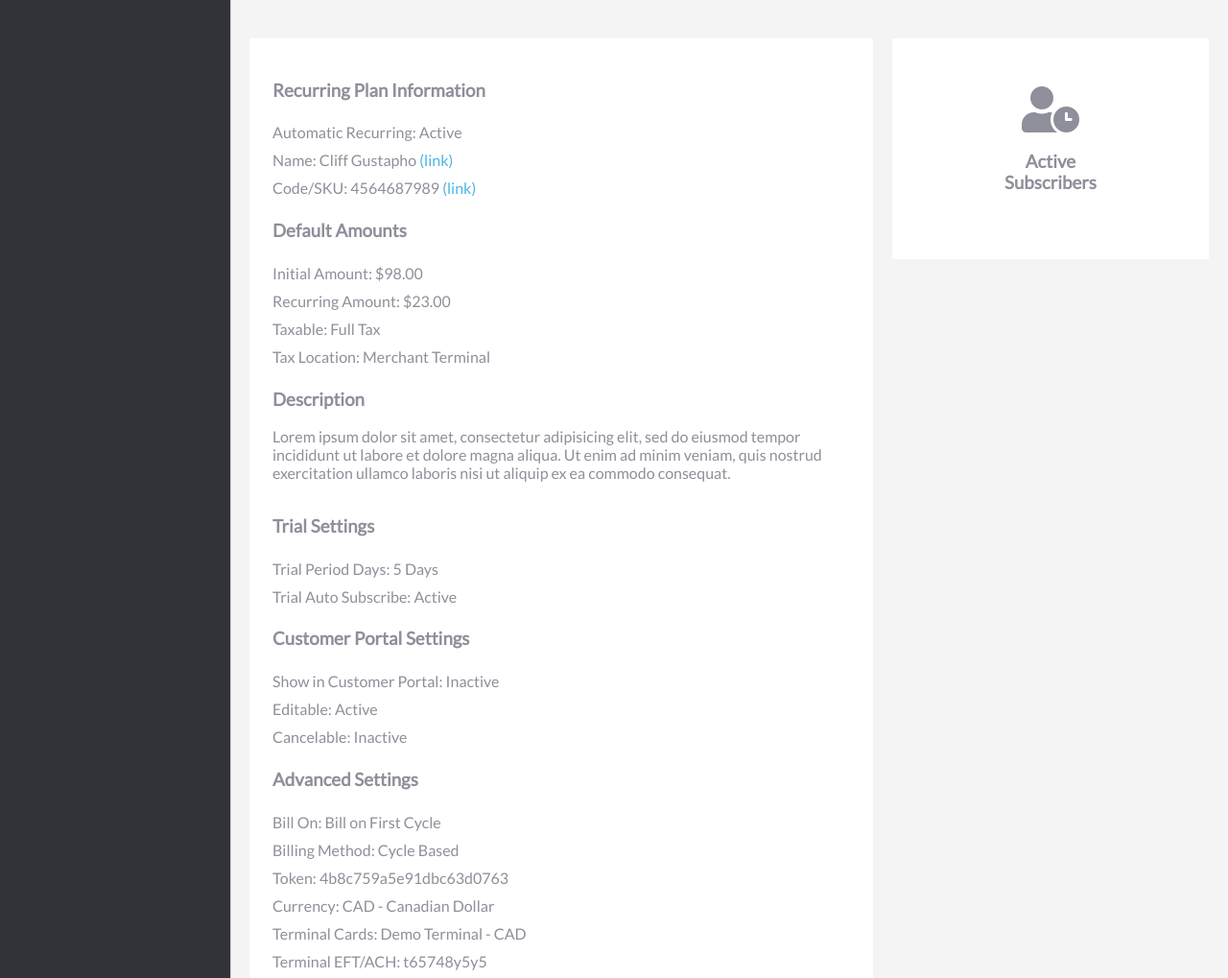
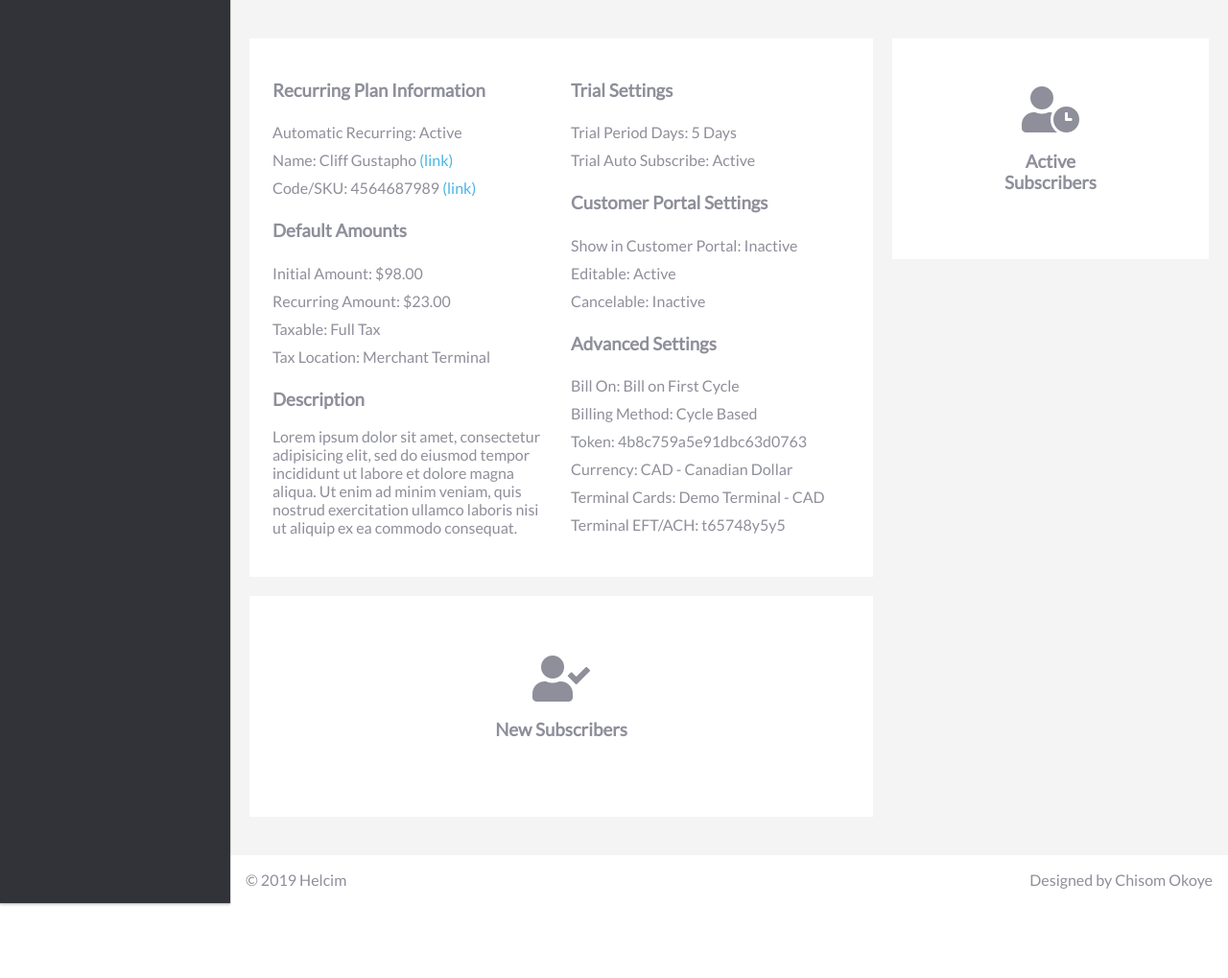
Before and after one commit to Trishachi/Helcim-Challenge, a plain HTML site: page index.html in a window 1280 px wide. Shown: the part 801-1820 px from the top of the page at 96% size. After the commit the page ends 1742 px from the top, so only its background shows below. Drawn offline with nearby package versions, Linux system fonts and the light colour scheme.

Commit message:
Description Card Positioning Fixed

```diff
--- a/index.html
+++ b/index.html
@@ -338,6 +338,19 @@
     .main-overview {
         grid-template-columns: 65% 33%;
     }
+
+    .wrapper {
+      display: grid;
+      grid-template-columns: 50% 50%;
+    }
+
+    .left-side {
+      margin-right: 10px;
+    }
+
+    .right-side {
+      margin-left: 10px;
+    }
   }
     </style>
   </head>
@@ -420,6 +433,7 @@
         </div>
         <div class="main-cards">
           <div class="card">
+            <div class="wrapper">
               <div class="left-side">
                 <h3>Recurring Plan Information</h3>
                 <ul>
@@ -460,6 +474,7 @@
                   <li class="info-list-item">Terminal Cards: Demo Terminal - CAD</li>
                   <li class="info-list-item">Terminal EFT/ACH: t65748y5y5</li>
                 </ul>
+              </div>
             </div>
           </div>
           <div class="card">
```
Lines whose indentation alone changed are shown as unchanged.
